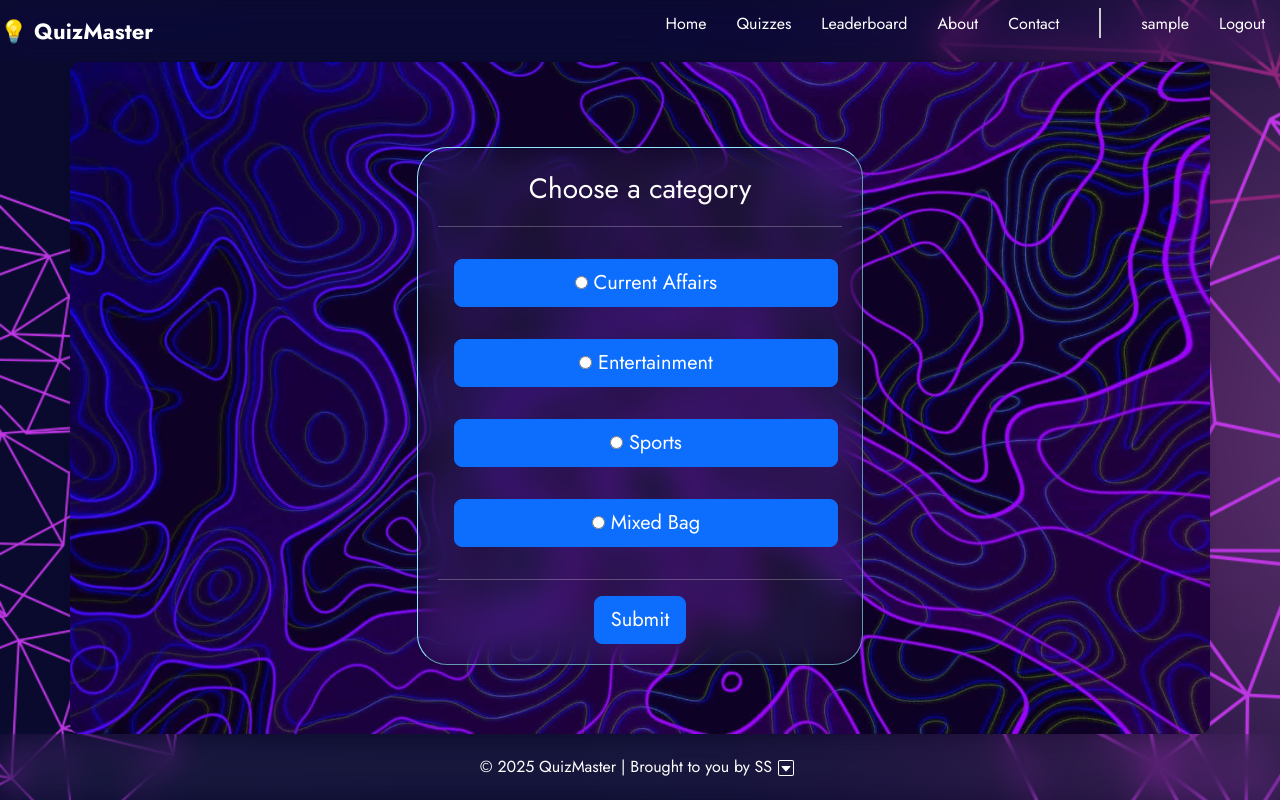
After one commit to Samarjit0323/Quizmaster, a Flask app: page /category in a window 1280 px wide. The commit adds this page. Run offline with Flask 3, Linux system fonts and the light colour scheme; the visitor is signed in with stand-in values (Sample User, id 1); some web fonts are replaced.

Commit message:
Introduced Categories for questions, 5 for each(only Sports completed)

```diff
--- a/app/models.py
+++ b/app/models.py
@@ -21,8 +21,9 @@ class Question(db.Model, UserMixin):
     option3=db.Column(db.String(),nullable=False)
     option4=db.Column(db.String(),nullable=False)
     correct_option=db.Column(db.String(),nullable=False)
+    category=db.Column(db.String(),nullable=False)
     def __repr__(self):
-        return f"Question('{self.question}','{self.correct_option}')"
+        return f"Question('{self.question}','{self.correct_option} : {self.category}')"
 
 @login_manager.user_loader
 def load_user(user_id):
--- a/app/quiz/forms.py
+++ b/app/quiz/forms.py
@@ -1,7 +1,7 @@
 from random import choices
 from flask_wtf import FlaskForm  # Correct import
 from wtforms import BooleanField, SubmitField, RadioField  # Correct BooleanField usage
-from wtforms.validators import ValidationError  # Correct ValidationError import
+from wtforms.validators import ValidationError, DataRequired  # Correct ValidationError import
 
 class CorrectOption(FlaskForm):  # Correct class name capitalization
     options= RadioField("Choose the correct option:",choices=[])
@@ -9,3 +9,10 @@ class CorrectOption(FlaskForm):  # Correct class name capitalization
     def validate_options(self,options):
         if not options.data:
             raise ValidationError("Select an answer to proceed!")
+
+class OptCategory(FlaskForm):
+    options= RadioField("Choose a category", choices=[])
+    submit=SubmitField("Submit")
+    def validate_options(self,options):
+        if not options.data:
+            raise ValidationError("Select an answer to proceed!")
--- a/app/quiz/routes.py
+++ b/app/quiz/routes.py
@@ -2,41 +2,56 @@ from flask import render_template, url_for, redirect, Blueprint, flash,session
 from app import db
 from flask_login  import login_required,current_user
 from app.models import Question, User
-from app.quiz.forms import CorrectOption
+from app.quiz.forms import CorrectOption, OptCategory
 
 quiz = Blueprint('quiz', __name__)
 
 @login_required
+@quiz.route("/category",methods=['GET','POST'])
+def choose_category():
+    if not current_user.is_authenticated:
+        return redirect(url_for("users.login"))
+    form=OptCategory()
+    form.options.choices=["Current Affairs","Entertainment","Sports","Mixed Bag"]
+    if form.validate_on_submit():
+        session['category']=form.options.data
+        print("Selected category from session:", session["category"])
+        session.modified=True
+        return redirect(url_for('quiz.quizques'))
+    return render_template('q_category.html',title="Category",form=form)
+
+@login_required
 @quiz.route("/quiz",methods=['GET','POST'])
 def quizques():
+    if current_user.is_authenticated:
+        if "category" not in session:
+            print("No category selected.")
+            flash("Please select a category first!", "warning")
+            return redirect(url_for("quiz.choose_category"))
+        if "question_list" not in session:
+            #store id of those question belonging to current category
+            session["question_list"] = [q.id for q in Question.query.filter_by(category=session["category"]).all()]
+            print("Questions:",Question.query.filter_by(category=session["category"]).all())
+            session["current_question_index"] = 0  # Track progress
+            session["score"] = 0
+            session.modified = True
 
-    if current_user.is_authenticated:
-        if "current_question" not in session:
-            session["current_question"] = 1
-        if "score" not in session:
-            session["score"] = 0
-        session.modified=True
+        # If no questions exist for the selected category
+        if not session["question_list"]:
+            print("selected category has no questions.")
+            session.pop("category")
+            flash("No questions available in this category.", "danger")
+            return redirect(url_for("quiz.choose_category"))
+
+        #End quiz when all questions are answered
+        if session["current_question_index"] >= len(session["question_list"]):
+            print("All questions traversed.")
+            return redirect(url_for("quiz.show_score"))
 
         # Get current question
-        question = Question.query.filter_by(id=session['current_question']).first()
-
-        if not question:
-            if current_user.max_score<session['score']:
-                current_user.max_score=session['score']
-                db.session.commit()
-            if current_user.max_score==0:
-                current_user.category="Novice"
-            elif current_user.max_score==5:
-                current_user.category="Beginner"
-            elif current_user.max_score==10:
-                current_user.category="Intermediate"
-            elif current_user.max_score==15:
-                current_user.category="Expert"
-            elif current_user.max_score==20:
-                current_user.category="Superstar"
-            else:
-                current_user.category="Legend"
-            return redirect(url_for("quiz.show_score"))
+        question_id = session["question_list"][session["current_question_index"]]
+        question = Question.query.get(question_id)
+        print("Retrieved question",question)
 
         # Initialize form and set choices dynamically
         form = CorrectOption()
@@ -52,21 +67,40 @@ def quizques():
                 flash("Wrong Answer!", 'danger')
 
             # Move to next question
-            session['current_question'] += 1
-            return redirect(url_for("quiz.quizques"))  # Reload next question
+            session["current_question_index"] += 1
+            session.modified = True
+
+            return redirect(url_for("quiz.quizques"))  # Load next question
 
         return render_template('quiz.html', title='Quiz', question=question, form=form)
+
     flash("Please Log In/Register to continue!","warning")
-    return redirect(url_for(endpoint="users.login"))
+    return redirect(url_for("users.login"))
 
 @login_required
 @quiz.route("/final_score")
 def show_score():
-    final_score=session.get('score',0)
-    session.pop("score", None)
-    session.pop("current_question", None)
-    maxm=current_user.max_score
-    return render_template('fscore.html', title="Final Score",final_score=final_score,maxm=maxm)
+    final_score = session.get('score', 0)
+
+    # Update max score if the current score is higher
+    if current_user.max_score < final_score:
+        current_user.max_score = final_score
+        db.session.commit()
+
+    #Assign category
+    score_categories = {0: "Novice", 5: "Beginner", 10: "Intermediate", 15: "Expert", 20: "Superstar", 25: "Legend"}
+    current_user.category = score_categories.get(current_user.max_score)
+    db.session.commit()
+
+    # Remove session keys
+    session.pop("score")
+    session.pop("current_question_index")
+    session.pop("question_list")
+    session.pop("category")
+
+    maxm = current_user.max_score
+    return render_template('fscore.html', title="Final Score", final_score=final_score, maxm=maxm)
+
 
 @login_required
 @quiz.route("/leaderboard")
--- a/app/templates/home.html
+++ b/app/templates/home.html
@@ -7,7 +7,7 @@
             <div class="inner_cont" style="width:100%;">
                 <h1 class="fs-1 p-2">Welcome to QuizMaster!</h1>
                 <p class="fs-3">Test your knowledge with our quizzes</p>
-                <a href="{{ url_for('quiz.quizques') }}" class="btn fs-2" >
+                <a href="{{ url_for('quiz.choose_category') }}" class="btn fs-2" >
                     <button type="button" class="btn btn-primary btn-lg fs-3">
                         Start Quiz
                     </button>
--- a/app/templates/layout.html
+++ b/app/templates/layout.html
@@ -24,7 +24,7 @@
         <div class="logo"> 💡 QuizMaster </div>
         <ul class="nav-links">
             <li><a href="{{ url_for('main.home') }}">Home</a></li>
-            <li><a href=" {{ url_for('quiz.quizques')}}">Quizzes</a></li>
+            <li><a href=" {{ url_for('quiz.choose_category')}}">Quizzes</a></li>
             <li><a href="{{ url_for('quiz.ldb')}}">Leaderboard</a></li>
             <li><a href="{{url_for('main.about')}}">About</a></li>
             <li><a href="{{url_for('main.contact')}}">Contact</a></li>
--- /dev/null
+++ b/app/templates/q_category.html
@@ -0,0 +1,30 @@
+{% extends 'layout.html' %}
+
+    {% block title %}
+        {{ title }}
+    {% endblock title %}
+
+    {% block content %}
+        <div class="inner_cont1" style="width: 40%;" >
+            <form action="" method="post" novalidate>
+                {{ form.hidden_tag() }}
+
+                <div class="fs-3">
+                    {{ form.options.label }}
+                </div>
+                <hr>
+
+                {% for subfield in form.options %}
+                    <div class="fs-5 btn btn-primary btn-lg m-3" style="width: 95%">
+                        <span class="subfield ml-2 mr-2">{{ subfield }} </span>  {{ subfield.label }}
+                    </div>
+                    <br>
+                {% endfor %}
+                <hr>
+
+                <div class="mt-3">
+                    {{ form.submit(class="btn btn-primary btn-lg") }}
+                </div>
+            </form>
+        </div>
+    {% endblock content %}
--- a/app/templates/quiz.html
+++ b/app/templates/quiz.html
@@ -13,7 +13,7 @@
         <form action="{{ url_for('quiz.quizques') }}" method="post" novalidate>
             {{ form.hidden_tag() }}
 
-            <div class="ques fs-4">{{ question.id }}. {{ question.question }}</div>
+            <div class="ques fs-4">{{ question.question }}</div>
 
             {% for subfield in form.options %}
                 <div class="fs-5 opt">
```
Also changed, not shown: app/templates/fscore.html (+9 -1 lines), requirements.txt (deleted, +0 -67 lines), Instance/site.db.
